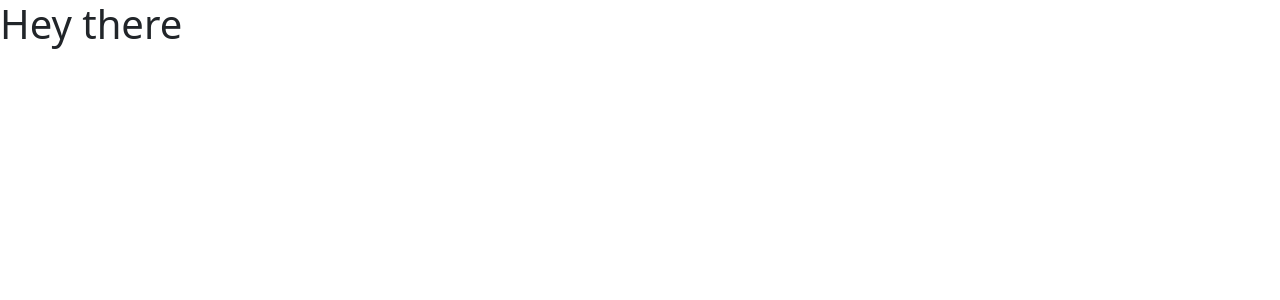
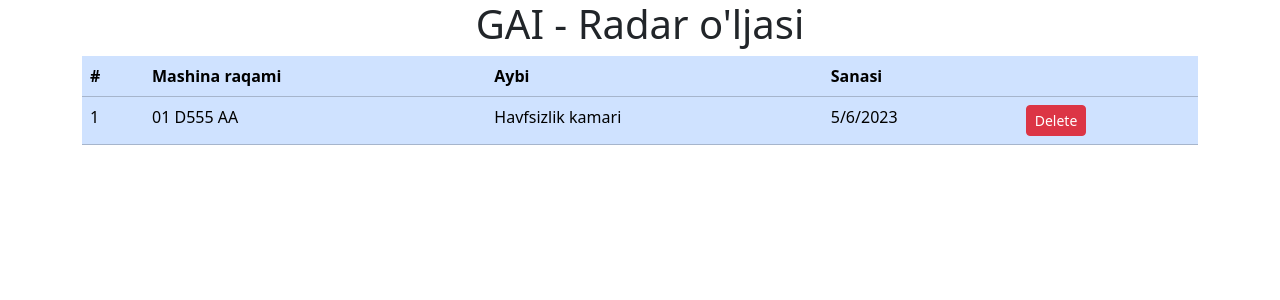
Before and after one commit to uabdirasul/gai, a React (Create React App) app: page / in a window 1280 px wide. Shown: the top 300 px of the page. Built offline with nearby package versions, Linux system fonts and the light colour scheme.

Commit message:
generate data in state to dom

```diff
--- a/src/App.js
+++ b/src/App.js
@@ -1,4 +1,6 @@
 import React, { Component } from "react";
+import Header from "./Components/Header";
+import Main from "./Components/Main";
 
 export default class App extends Component {
   constructor(props) {
@@ -8,7 +10,8 @@ export default class App extends Component {
   render() {
     return (
       <div>
-        <h1>Hey there</h1>
+        <Header />
+        <Main />
       </div>
     );
   }
--- /dev/null
+++ b/src/Components/Header.js
@@ -0,0 +1,15 @@
+import React, { Component } from "react";
+
+class Header extends Component {
+  render() {
+    return (
+      <header>
+        <div className="container text-center">
+          <h1>GAI - Radar o'ljasi</h1>
+        </div>
+      </header>
+    );
+  }
+}
+
+export default Header;
--- /dev/null
+++ b/src/Components/Main.js
@@ -0,0 +1,57 @@
+import React, { Component } from "react";
+
+class Main extends Component {
+  constructor(props) {
+    super();
+    this.state = {
+      cars: [],
+    };
+  }
+
+  componentDidMount() {
+    const cars = [
+      {
+        carNumber: "01 D555 AA",
+        guilt: "Havfsizlik kamari",
+        date: "5/6/2023",
+      },
+    ];
+    this.setState({
+      cars,
+    });
+  }
+
+  render() {
+    const { cars } = this.state;
+    return (
+      <main className="container">
+        <table class="table table-primary">
+          <thead>
+            <tr>
+              <th scope="col">#</th>
+              <th scope="col">Mashina raqami</th>
+              <th scope="col">Aybi</th>
+              <th scope="col">Sanasi</th>
+              <th></th>
+            </tr>
+          </thead>
+          <tbody>
+            {cars.map((item, index) => (
+              <tr key="index">
+                <td>{index + 1}</td>
+                <td>{item.carNumber}</td>
+                <td>{item.guilt}</td>
+                <td>{item.date}</td>
+                <td>
+                  <button className="btn btn-danger btn-sm">Delete</button>
+                </td>
+              </tr>
+            ))}
+          </tbody>
+        </table>
+      </main>
+    );
+  }
+}
+
+export default Main;
```
